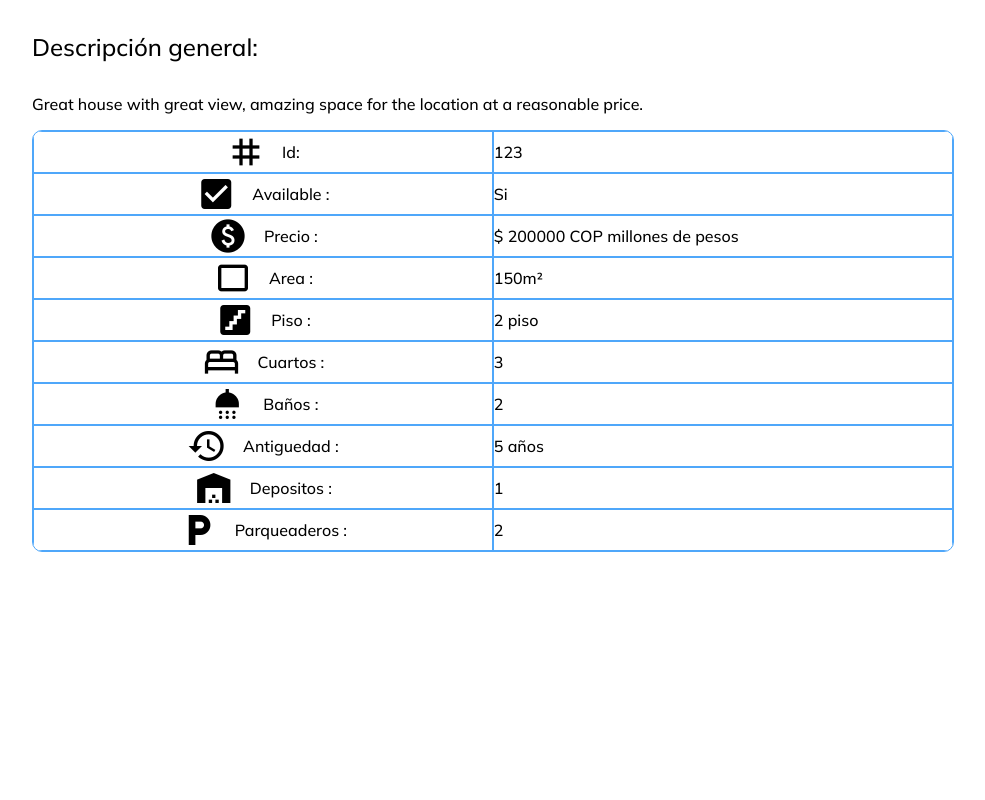
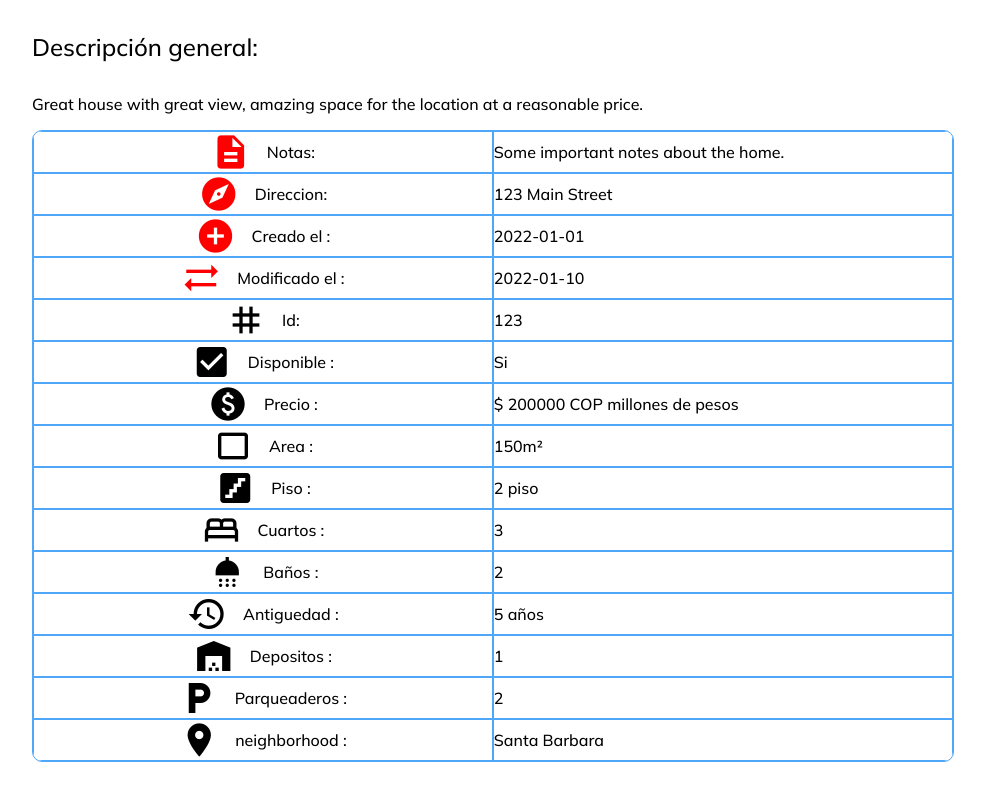
Before and after one commit to andrewsolutions81/fr-client, a React (Create React App) app: page /home/1 in a window 1280 px wide. Shown: the part 1011-1811 px from the top of the page, without its empty margins (32-1017 px from the left). Before the commit the page ends 1627 px from the top, so only its background shows below. Built offline with nearby package versions, Linux system fonts and the light colour scheme; no server answers.

Commit message:
feat: create admin conditional information on grid at SingleHome.tsx .

```diff
--- a/src/pages/SingleHome/SingleHome.style.css
+++ b/src/pages/SingleHome/SingleHome.style.css
@@ -2,6 +2,10 @@
 .singlehome {
   max-width: 100vw;
   padding: 2rem;
+}
+
+.red{
+  color: red;
 }
 
 .singlehome__title {
--- a/src/pages/SingleHome/SingleHome.tsx
+++ b/src/pages/SingleHome/SingleHome.tsx
@@ -80,15 +80,62 @@ const SingleHome = () => {
             </p>
             <p className="singlehome__description">{home?.description}</p>
             <section className="singlehome__grid--container">
+              {/* admin section  */}
+              {isAdmin && (
+                <>
+                  <div className="singlehome__grid--item name notes">
+                    <span className="material-icons icon description-icon red">
+                      description
+                    </span>
+                    Notas:
+                  </div>
+                  <div className="singlehome__grid--item value notes">
+                    {home?.notes}
+                  </div>
+
+                  <div className="singlehome__grid--item name address">
+                    <span className="material-icons icon explore-icon red">
+                      explore
+                    </span>
+                    Direccion:
+                  </div>
+                  <div className="singlehome__grid--item value address">
+                    {home?.address}
+                  </div>
+
+                  <div className="singlehome__grid--item name createdAt">
+                    <span className="material-icons icon add_circle-icon red">
+                      add_circle
+                    </span>
+                    Creado el :
+                  </div>
+                  <div className="singlehome__grid--item value createdAt">
+                    {home?.createdAt}
+                  </div>
+
+                  <div className="singlehome__grid--item name updatedAt">
+                    <span className="material-icons icon sync_alt-icon red">
+                      sync_alt
+                    </span>
+                    Modificado el :
+                  </div>
+                  <div className="singlehome__grid--item value updatedAt">
+                    {home?.updatedAt}
+                  </div>
+                </>
+              )}
+              {/* user section */}
               <div className="singlehome__grid--item name id">
-                <span className="material-icons icon tag-icon">tag</span> Id:
+                <span className="material-icons icon tag-icon">tag</span>
+                Id:
               </div>
               <div className="singlehome__grid--item value id">{home?.id}</div>
+
               <div className="singlehome__grid--item name available">
                 <span className="material-icons icon check_box-icon">
                   check_box
                 </span>
-                Available :
+                Disponible :
               </div>
               <div className="singlehome__grid--item value available">
                 {home?.available ? "Si" : "No"}
@@ -140,18 +187,31 @@ const SingleHome = () => {
                 {home?.antiquity} años
               </div>
               <div className="singlehome__grid--item name storage">
-                <span className="material-icons icon warehouse-icon">warehouse</span>
+                <span className="material-icons icon warehouse-icon">
+                  warehouse
+                </span>
                 Depositos :
               </div>
               <div className="singlehome__grid--item value storage">
                 {home?.storage}
               </div>
               <div className="singlehome__grid--item name parking_spots">
-                <span className="material-icons icon local_parking-icon">local_parking</span>
+                <span className="material-icons icon local_parking-icon">
+                  local_parking
+                </span>
                 Parqueaderos :
               </div>
               <div className="singlehome__grid--item value parking_spots">
                 {home?.parking_spots}
+              </div>
+              <div className="singlehome__grid--item name neighborhood">
+                <span className="material-icons icon location_on-icon">
+                    location_on
+                </span>
+                neighborhood :
+              </div>
+              <div className="singlehome__grid--item value neighborhood">
+                {home?.neighborhood}
               </div>
             </section>
           </div>
```
